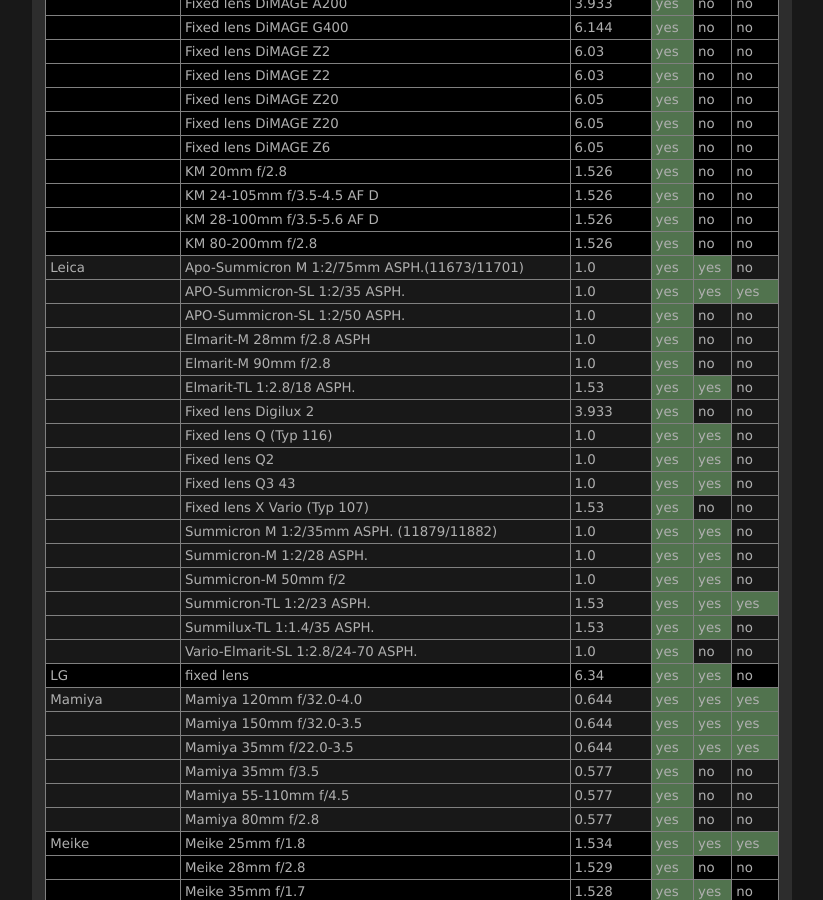
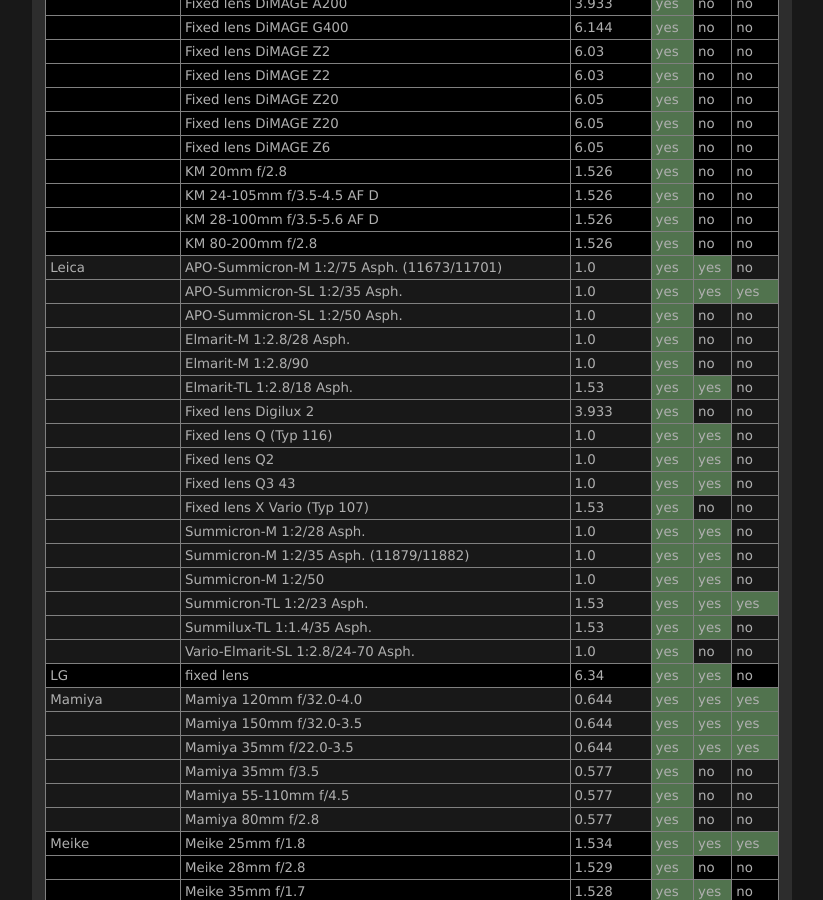
Before and after one commit to lensfun/lensfun.github.io, a Jekyll site: the page built from _posts/lenslist/2999-12-31-Lenslist-master.md, in a window 1280 px wide and 900 px high, scrolled down 10240 px. Shown: the whole window, without its empty margins (284-1107 px from the left). Built offline with Jekyll 4.4.1, drawn with Linux system fonts in a browser that asks for light colours; some of the changed text lies outside the part shown.

Commit message:
Update master lens list from GitHub Actions

```diff
--- a/_posts/lenslist/2999-12-31-Lenslist-master.md
+++ b/_posts/lenslist/2999-12-31-Lenslist-master.md
@@ -423,23 +423,23 @@ This list was generated on 2025-08-21 from current Lensfun sources. Your Lensfun
 <tr class="lenslist-bg1"><td></td><td>KM 24-105mm f/3.5-4.5 AF D</td><td>1.526</td><td class="lenslist-highlight lenslist-check">yes</td><td class="lenslist-check">no</td><td class="lenslist-check">no</td></tr>
 <tr class="lenslist-bg1"><td></td><td>KM 28-100mm f/3.5-5.6 AF D</td><td>1.526</td><td class="lenslist-highlight lenslist-check">yes</td><td class="lenslist-check">no</td><td class="lenslist-check">no</td></tr>
 <tr class="lenslist-bg1"><td></td><td>KM 80-200mm f/2.8</td><td>1.526</td><td class="lenslist-highlight lenslist-check">yes</td><td class="lenslist-check">no</td><td class="lenslist-check">no</td></tr>
-<tr class="lenslist-bg2"><td>Leica</td><td>Apo-Summicron M 1:2/75mm ASPH.(11673/11701)</td><td>1.0</td><td class="lenslist-highlight lenslist-check">yes</td><td class="lenslist-highlight lenslist-check">yes</td><td class="lenslist-check">no</td></tr>
-<tr class="lenslist-bg2"><td></td><td>APO-Summicron-SL 1:2/35 ASPH.</td><td>1.0</td><td class="lenslist-highlight lenslist-check">yes</td><td class="lenslist-highlight lenslist-check">yes</td><td class="lenslist-highlight lenslist-check">yes</td></tr>
-<tr class="lenslist-bg2"><td></td><td>APO-Summicron-SL 1:2/50 ASPH.</td><td>1.0</td><td class="lenslist-highlight lenslist-check">yes</td><td class="lenslist-check">no</td><td class="lenslist-check">no</td></tr>
-<tr class="lenslist-bg2"><td></td><td>Elmarit-M 28mm f/2.8 ASPH</td><td>1.0</td><td class="lenslist-highlight lenslist-check">yes</td><td class="lenslist-check">no</td><td class="lenslist-check">no</td></tr>
-<tr class="lenslist-bg2"><td></td><td>Elmarit-M 90mm f/2.8</td><td>1.0</td><td class="lenslist-highlight lenslist-check">yes</td><td class="lenslist-check">no</td><td class="lenslist-check">no</td></tr>
-<tr class="lenslist-bg2"><td></td><td>Elmarit-TL 1:2.8/18 ASPH.</td><td>1.53</td><td class="lenslist-highlight lenslist-check">yes</td><td class="lenslist-highlight lenslist-check">yes</td><td class="lenslist-check">no</td></tr>
+<tr class="lenslist-bg2"><td>Leica</td><td>APO-Summicron-M 1:2/75 Asph. (11673/11701)</td><td>1.0</td><td class="lenslist-highlight lenslist-check">yes</td><td class="lenslist-highlight lenslist-check">yes</td><td class="lenslist-check">no</td></tr>
+<tr class="lenslist-bg2"><td></td><td>APO-Summicron-SL 1:2/35 Asph.</td><td>1.0</td><td class="lenslist-highlight lenslist-check">yes</td><td class="lenslist-highlight lenslist-check">yes</td><td class="lenslist-highlight lenslist-check">yes</td></tr>
+<tr class="lenslist-bg2"><td></td><td>APO-Summicron-SL 1:2/50 Asph.</td><td>1.0</td><td class="lenslist-highlight lenslist-check">yes</td><td class="lenslist-check">no</td><td class="lenslist-check">no</td></tr>
+<tr class="lenslist-bg2"><td></td><td>Elmarit-M 1:2.8/28 Asph.</td><td>1.0</td><td class="lenslist-highlight lenslist-check">yes</td><td class="lenslist-check">no</td><td class="lenslist-check">no</td></tr>
+<tr class="lenslist-bg2"><td></td><td>Elmarit-M 1:2.8/90</td><td>1.0</td><td class="lenslist-highlight lenslist-check">yes</td><td class="lenslist-check">no</td><td class="lenslist-check">no</td></tr>
+<tr class="lenslist-bg2"><td></td><td>Elmarit-TL 1:2.8/18 Asph.</td><td>1.53</td><td class="lenslist-highlight lenslist-check">yes</td><td class="lenslist-highlight lenslist-check">yes</td><td class="lenslist-check">no</td></tr>
 <tr class="lenslist-bg2"><td></td><td>Fixed lens Digilux 2</td><td>3.933</td><td class="lenslist-highlight lenslist-check">yes</td><td class="lenslist-check">no</td><td class="lenslist-check">no</td></tr>
 <tr class="lenslist-bg2"><td></td><td>Fixed lens Q (Typ 116)</td><td>1.0</td><td class="lenslist-highlight lenslist-check">yes</td><td class="lenslist-highlight lenslist-check">yes</td><td class="lenslist-check">no</td></tr>
 <tr class="lenslist-bg2"><td></td><td>Fixed lens Q2</td><td>1.0</td><td class="lenslist-highlight lenslist-check">yes</td><td class="lenslist-highlight lenslist-check">yes</td><td class="lenslist-check">no</td></tr>
 <tr class="lenslist-bg2"><td></td><td>Fixed lens Q3 43</td><td>1.0</td><td class="lenslist-highlight lenslist-check">yes</td><td class="lenslist-highlight lenslist-check">yes</td><td class="lenslist-check">no</td></tr>
 <tr class="lenslist-bg2"><td></td><td>Fixed lens X Vario (Typ 107)</td><td>1.53</td><td class="lenslist-highlight lenslist-check">yes</td><td class="lenslist-check">no</td><td class="lenslist-check">no</td></tr>
-<tr class="lenslist-bg2"><td></td><td>Summicron M 1:2/35mm ASPH. (11879/11882)</td><td>1.0</td><td class="lenslist-highlight lenslist-check">yes</td><td class="lenslist-highlight lenslist-check">yes</td><td class="lenslist-check">no</td></tr>
-<tr class="lenslist-bg2"><td></td><td>Summicron-M 1:2/28 ASPH.</td><td>1.0</td><td class="lenslist-highlight lenslist-check">yes</td><td class="lenslist-highlight lenslist-check">yes</td><td class="lenslist-check">no</td></tr>
-<tr class="lenslist-bg2"><td></td><td>Summicron-M 50mm f/2</td><td>1.0</td><td class="lenslist-highlight lenslist-check">yes</td><td class="lenslist-highlight lenslist-check">yes</td><td class="lenslist-check">no</td></tr>
-<tr class="lenslist-bg2"><td></td><td>Summicron-TL 1:2/23 ASPH.</td><td>1.53</td><td class="lenslist-highlight lenslist-check">yes</td><td class="lenslist-highlight lenslist-check">yes</td><td class="lenslist-highlight lenslist-check">yes</td></tr>
-<tr class="lenslist-bg2"><td></td><td>Summilux-TL 1:1.4/35 ASPH.</td><td>1.53</td><td class="lenslist-highlight lenslist-check">yes</td><td class="lenslist-highlight lenslist-check">yes</td><td class="lenslist-check">no</td></tr>
-<tr class="lenslist-bg2"><td></td><td>Vario-Elmarit-SL 1:2.8/24-70 ASPH.</td><td>1.0</td><td class="lenslist-highlight lenslist-check">yes</td><td class="lenslist-check">no</td><td class="lenslist-check">no</td></tr>
+<tr class="lenslist-bg2"><td></td><td>Summicron-M 1:2/28 Asph.</td><td>1.0</td><td class="lenslist-highlight lenslist-check">yes</td><td class="lenslist-highlight lenslist-check">yes</td><td class="lenslist-check">no</td></tr>
+<tr class="lenslist-bg2"><td></td><td>Summicron-M 1:2/35 Asph. (11879/11882)</td><td>1.0</td><td class="lenslist-highlight lenslist-check">yes</td><td class="lenslist-highlight lenslist-check">yes</td><td class="lenslist-check">no</td></tr>
+<tr class="lenslist-bg2"><td></td><td>Summicron-M 1:2/50</td><td>1.0</td><td class="lenslist-highlight lenslist-check">yes</td><td class="lenslist-highlight lenslist-check">yes</td><td class="lenslist-check">no</td></tr>
+<tr class="lenslist-bg2"><td></td><td>Summicron-TL 1:2/23 Asph.</td><td>1.53</td><td class="lenslist-highlight lenslist-check">yes</td><td class="lenslist-highlight lenslist-check">yes</td><td class="lenslist-highlight lenslist-check">yes</td></tr>
+<tr class="lenslist-bg2"><td></td><td>Summilux-TL 1:1.4/35 Asph.</td><td>1.53</td><td class="lenslist-highlight lenslist-check">yes</td><td class="lenslist-highlight lenslist-check">yes</td><td class="lenslist-check">no</td></tr>
+<tr class="lenslist-bg2"><td></td><td>Vario-Elmarit-SL 1:2.8/24-70 Asph.</td><td>1.0</td><td class="lenslist-highlight lenslist-check">yes</td><td class="lenslist-check">no</td><td class="lenslist-check">no</td></tr>
 <tr class="lenslist-bg1"><td>LG</td><td>fixed lens</td><td>6.34</td><td class="lenslist-highlight lenslist-check">yes</td><td class="lenslist-highlight lenslist-check">yes</td><td class="lenslist-check">no</td></tr>
 <tr class="lenslist-bg2"><td>Mamiya</td><td>Mamiya 120mm f/32.0-4.0</td><td>0.644</td><td class="lenslist-highlight lenslist-check">yes</td><td class="lenslist-highlight lenslist-check">yes</td><td class="lenslist-highlight lenslist-check">yes</td></tr>
 <tr class="lenslist-bg2"><td></td><td>Mamiya 150mm f/32.0-3.5</td><td>0.644</td><td class="lenslist-highlight lenslist-check">yes</td><td class="lenslist-highlight lenslist-check">yes</td><td class="lenslist-highlight lenslist-check">yes</td></tr>
```
Also changed, not shown: other parts of _posts/lenslist/2999-12-31-Lenslist-master.md (+1 -1 lines).
